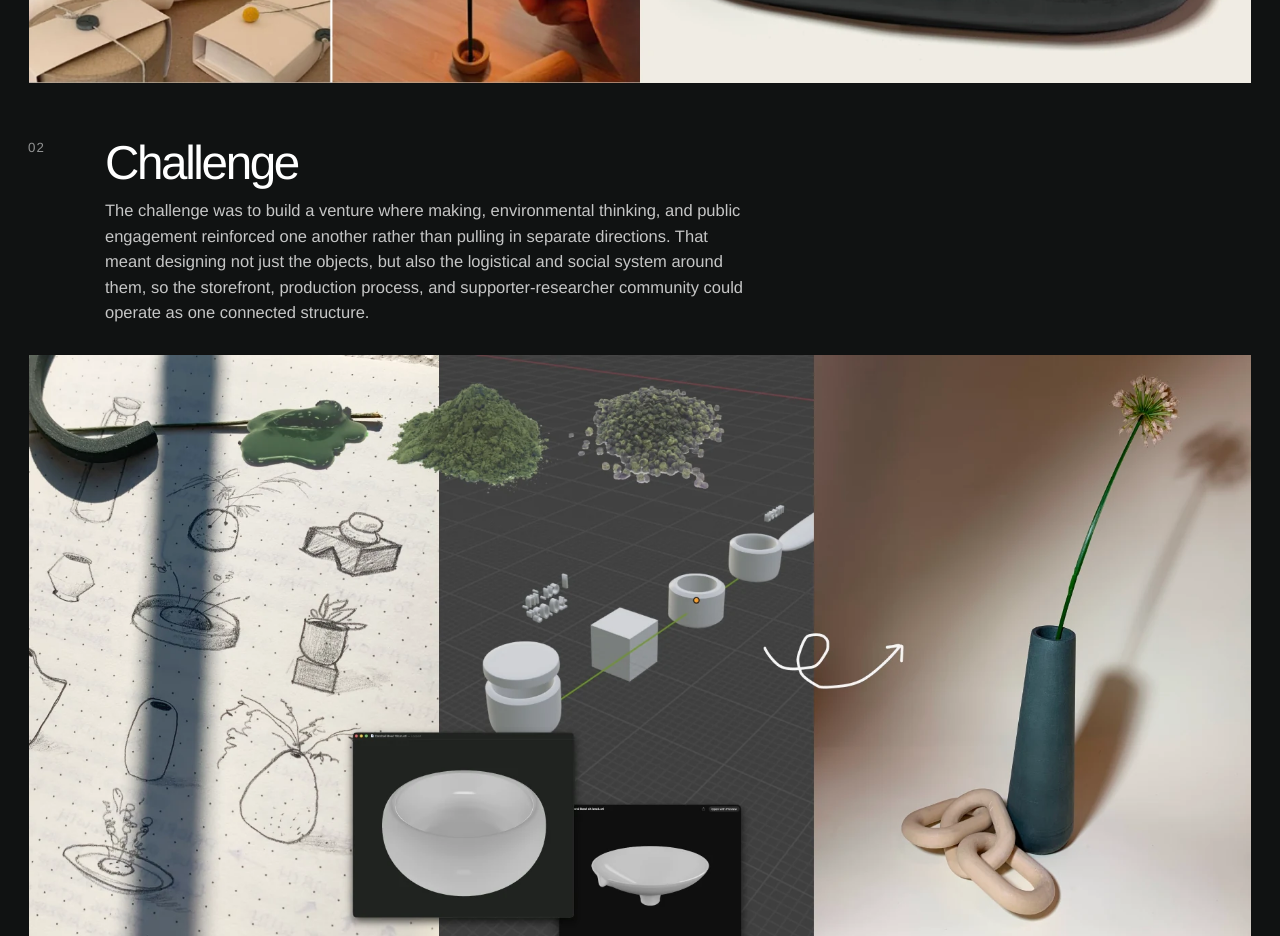
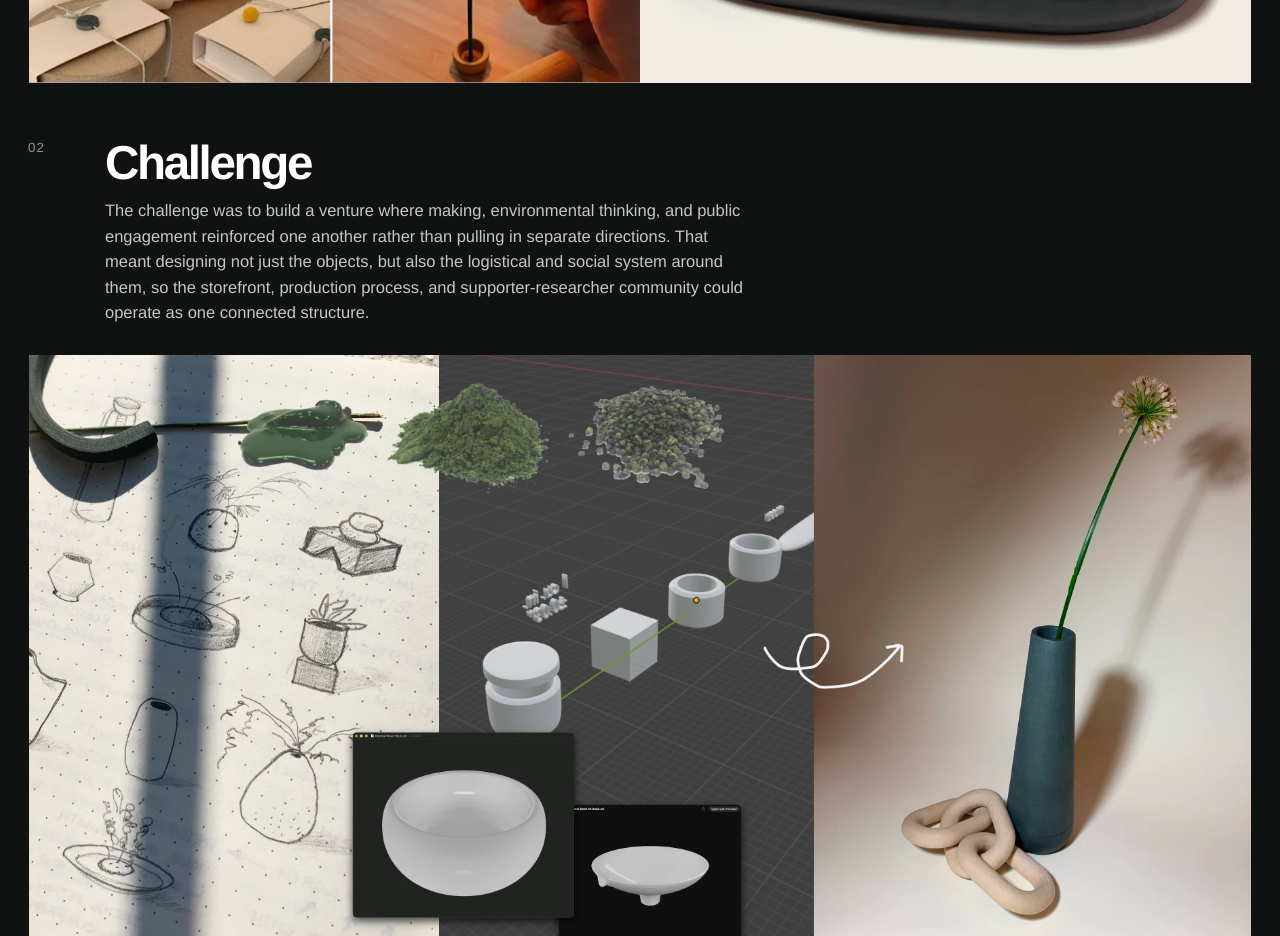
Before and after one commit to FrostPancar/Personal-Website, a website: page mosu.html in a window 1280 px wide. Shown: the part 1360-2296 px from the top of the page. Drawn offline with nearby package versions, Linux system fonts and the light colour scheme; a web font is replaced by a local one.

Commit message:
Bold the Mosu Challenge heading
Co-Authored-By: Claude Sonnet 5.5 <noreply@anthropic.com>

```diff
--- a/mosu.html
+++ b/mosu.html
@@ -134,7 +134,7 @@
             <div class="case-study-section">
                 <div class="case-study-section-number">02</div>
                 <div class="case-study-section-body">
-                    <h2>Challenge</h2>
+                    <h2><b>Challenge</b></h2>
                     <p>The challenge was to build a venture where making, environmental thinking, and public engagement reinforced one another rather than pulling in separate directions. That meant designing not just the objects, but also the logistical and social system around them, so the storefront, production process, and supporter-researcher community could operate as one connected structure.</p>
                 </div>
             </div>
```
